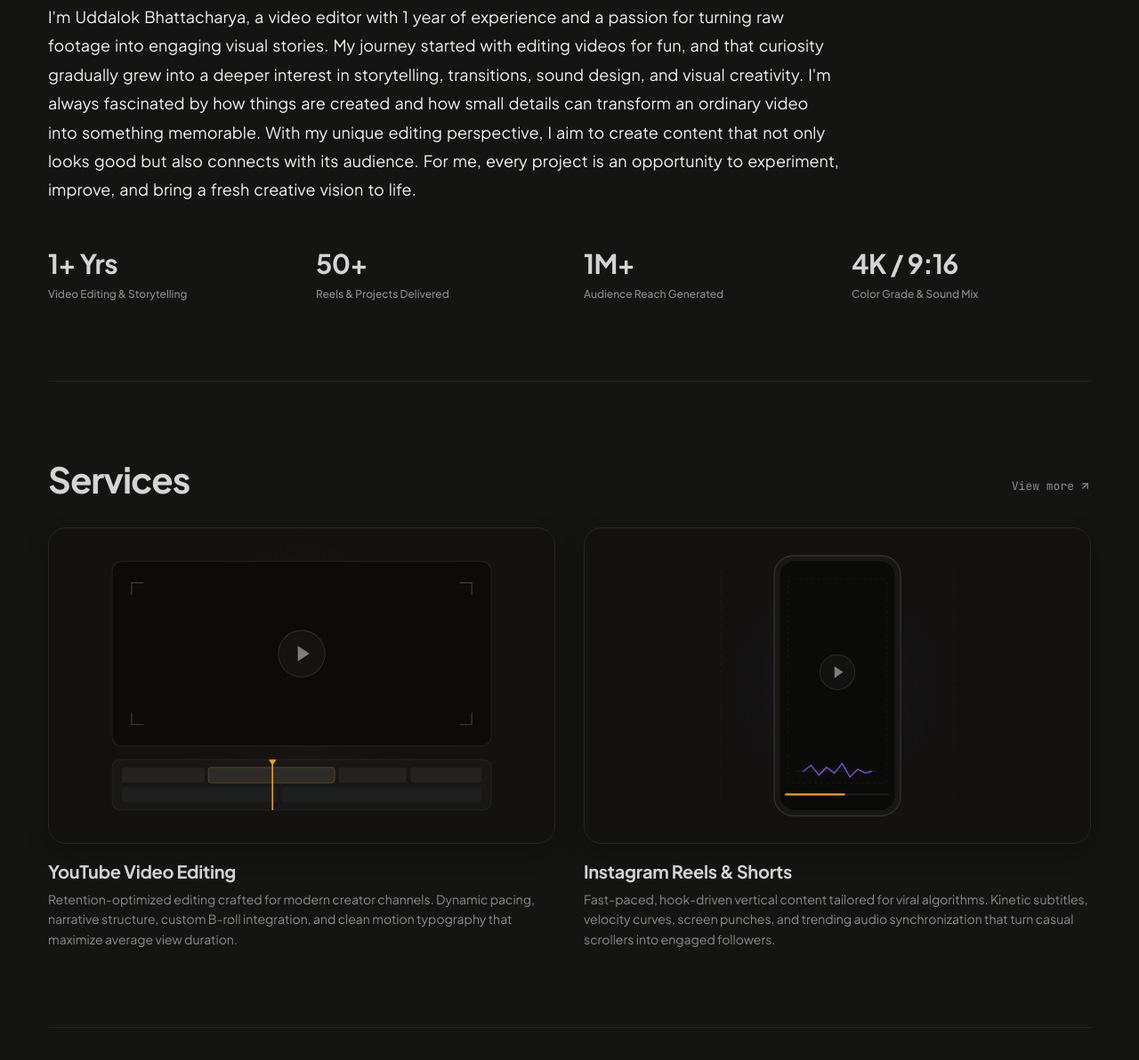
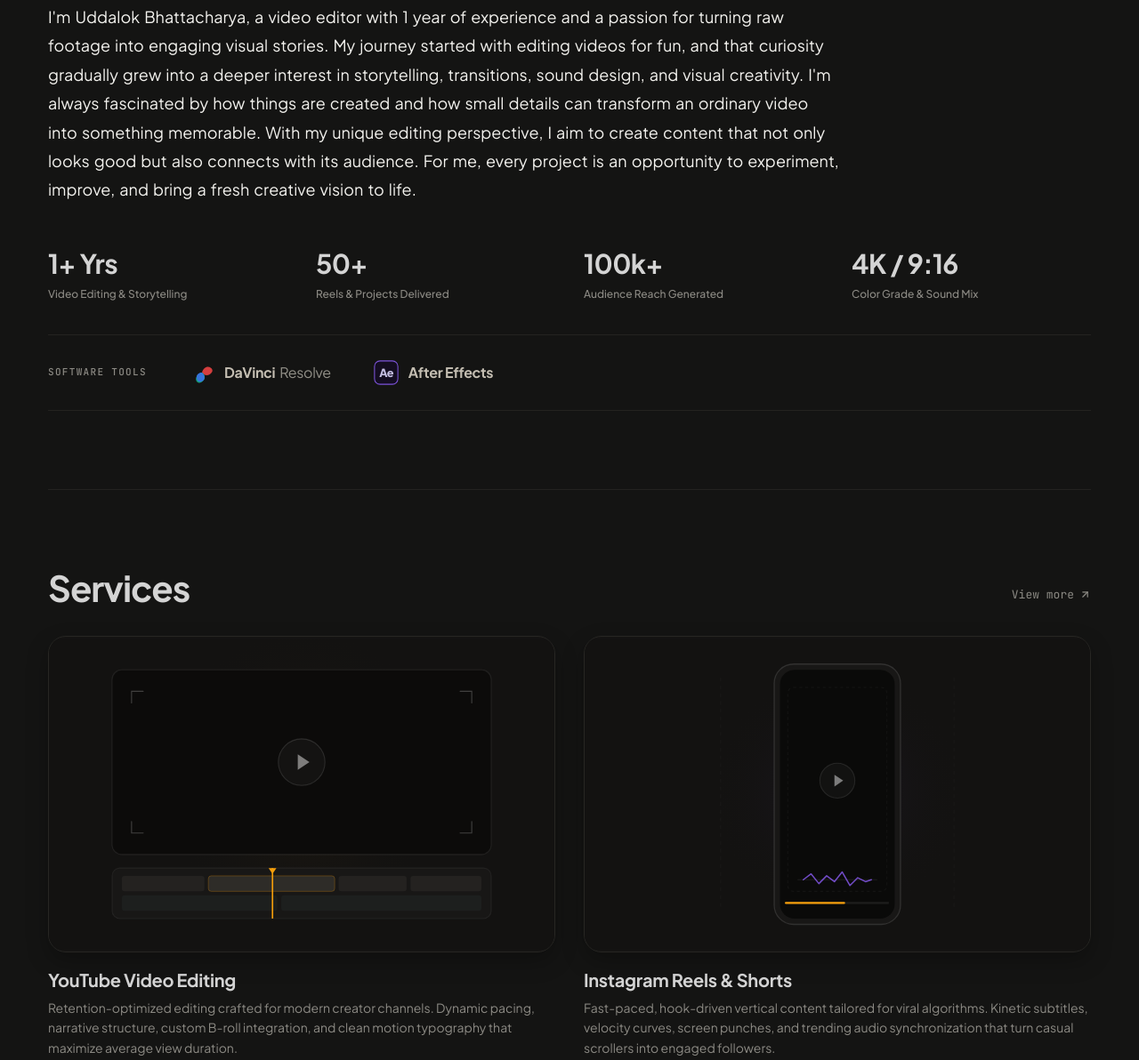
Before and after one commit to pranav-3010/uddalok-bhattacharya, a plain HTML site: page index.html in a window 1280 px wide. Shown: the part 771-1963 px from the top of the page at 89% size. Drawn offline with Linux system fonts and the light colour scheme.

Commit message:
feat: add software tools row with DaVinci Resolve & After Effects logos, update reach to 100k+, and refine work CTA

```diff
--- a/css/style.css
+++ b/css/style.css
@@ -2465,3 +2465,106 @@
 [data-theme="purple"] .service-check-icon {
   stroke: #C084FC;
 }
+
+/* --------------------------------------------------------------------------
+   SOFTWARE TOOLS ROW (Matching media_1792161229203.png reference)
+   -------------------------------------------------------------------------- */
+.software-tools-row {
+  display: flex;
+  flex-direction: column;
+  align-items: flex-start;
+  gap: 16px;
+  padding: 24px 0;
+  margin-top: 36px;
+  border-top: 1px solid var(--border-subtle);
+  border-bottom: 1px solid var(--border-subtle);
+}
+
+@media (min-width: 640px) {
+  .software-tools-row {
+    flex-direction: row;
+    align-items: center;
+    gap: 48px;
+    padding: 28px 0;
+  }
+}
+
+.software-tools-label {
+  font-family: var(--font-mono);
+  font-size: 11px;
+  font-weight: 500;
+  text-transform: uppercase;
+  letter-spacing: 0.12em;
+  color: var(--text-muted);
+  flex-shrink: 0;
+  user-select: none;
+}
+
+.software-tools-list {
+  display: flex;
+  align-items: center;
+  gap: 36px;
+  flex-wrap: wrap;
+}
+
+@media (min-width: 640px) {
+  .software-tools-list {
+    gap: 48px;
+  }
+}
+
+.tool-logo-item {
+  display: inline-flex;
+  align-items: center;
+  gap: 11px;
+  color: #DDD6C8;
+  opacity: 0.88;
+  transition: opacity 0.22s ease, transform 0.22s ease, color 0.22s ease;
+  cursor: default;
+  user-select: none;
+}
+
+.tool-logo-item:hover {
+  opacity: 1;
+  color: #FFFFFF;
+  transform: translateY(-1.5px);
+}
+
+.tool-logo-icon {
+  display: block;
+  flex-shrink: 0;
+  transition: transform 0.25s cubic-bezier(0.16, 1, 0.3, 1);
+}
+
+.tool-logo-item:hover .tool-logo-icon {
+  transform: scale(1.08);
+}
+
+.tool-logo-text {
+  font-family: var(--font-display);
+  font-size: 16px;
+  letter-spacing: -0.02em;
+  line-height: 1;
+  display: inline-flex;
+  align-items: center;
+  gap: 5px;
+}
+
+.tool-bold {
+  font-weight: 700;
+  color: inherit;
+}
+
+.tool-light {
+  font-weight: 400;
+  color: #A3A198;
+  transition: color 0.22s ease;
+}
+
+.tool-logo-item:hover .tool-light {
+  color: #DDD6C8;
+}
+
+[data-theme="purple"] .software-tools-row {
+  border-color: rgba(147, 51, 234, 0.18);
+}
--- a/index.html
+++ b/index.html
@@ -290,12 +290,46 @@
           <div class="stat-label">Reels &amp; Projects Delivered</div>
         </div>
         <div class="stat-item">
-          <div class="stat-number">1M+</div>
+          <div class="stat-number">100k+</div>
           <div class="stat-label">Audience Reach Generated</div>
         </div>
         <div class="stat-item">
           <div class="stat-number">4K / 9:16</div>
           <div class="stat-label">Color Grade &amp; Sound Mix</div>
+        </div>
+      </div>
+
+      <!-- Software Tools Row (Matching media_1792161229203.png reference) -->
+      <div class="software-tools-row">
+        <span class="software-tools-label">SOFTWARE TOOLS</span>
+        <div class="software-tools-list">
+          <!-- DaVinci Resolve Official Logo -->
+          <div class="tool-logo-item" title="DaVinci Resolve">
+            <svg class="tool-logo-icon" width="28" height="28" viewBox="0 0 32 32" fill="none" xmlns="http://www.w3.org/2000/svg">
+              <g transform="translate(16, 16)">
+                <!-- Top Petal (Red) -->
+                <path d="M 0 0 C 1.5 -6 7 -9.5 11.5 -6 C 14.5 -3.5 14 -0.2 9.5 2.5 C 5.5 4.8 1 2.2 0 0 Z" fill="#EF4444"/>
+                <!-- Bottom Left Petal (Green) -->
+                <path d="M 0 0 C -5.5 2 -9.5 6.5 -7 11 C -4.8 14 -1.2 13.8 2.2 9.8 C 5 6 3 1.2 0 0 Z" fill="#10B981"/>
+                <!-- Bottom Right Petal (Blue) -->
+                <path d="M 0 0 C 4.5 4 4.5 9.5 -0.5 11.5 C -4.5 13 -7.2 10.2 -7 5.5 C -6.8 1.5 -2.2 -0.5 0 0 Z" fill="#3B82F6"/>
+              </g>
+            </svg>
+            <span class="tool-logo-text">
+              <span class="tool-bold">DaVinci</span> <span class="tool-light">Resolve</span>
+            </span>
+          </div>
+
+          <!-- Adobe After Effects Official Logo -->
+          <div class="tool-logo-item" title="Adobe After Effects">
+            <svg class="tool-logo-icon" width="28" height="28" viewBox="0 0 32 32" fill="none" xmlns="http://www.w3.org/2000/svg">
+              <rect x="1" y="1" width="30" height="30" rx="7" fill="#140D24" stroke="#8B5CF6" stroke-width="1.2"/>
+              <text x="16" y="21.5" font-family="'Plus Jakarta Sans', system-ui, -apple-system, sans-serif" font-size="14.5" font-weight="800" fill="#DDD6FE" text-anchor="middle" letter-spacing="-0.04em">Ae</text>
+            </svg>
+            <span class="tool-logo-text">
+              <span class="tool-bold">After Effects</span>
+            </span>
+          </div>
         </div>
       </div>
     </section>
@@ -496,11 +530,11 @@
         </article>
       </div>
 
-      <!-- Bottom Callout Banner matching media_1792088355659.png -->
+      <!-- Bottom Callout Banner -->
       <div class="work-cta-banner">
         <div class="work-cta-text">
-          <h4 class="work-cta-heading">Looking for deeper confidential artifacts or end-to-end design system teardowns?</h4>
-          <p class="work-cta-sub">Let's connect!</p>
+          <h4 class="work-cta-heading">Looking for high-retention video editing, cinematic storytelling, or custom motion design?</h4>
+          <p class="work-cta-sub">Let's connect and bring your vision to life.</p>
         </div>
         <a href="#contact" class="work-cta-btn">Get in touch</a>
       </div>
```
Also changed, not shown: work.html (+3 -3 lines).
